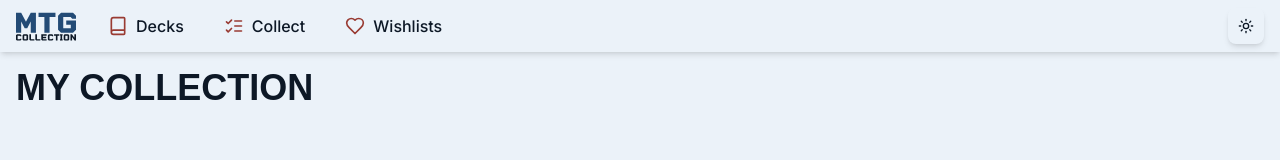
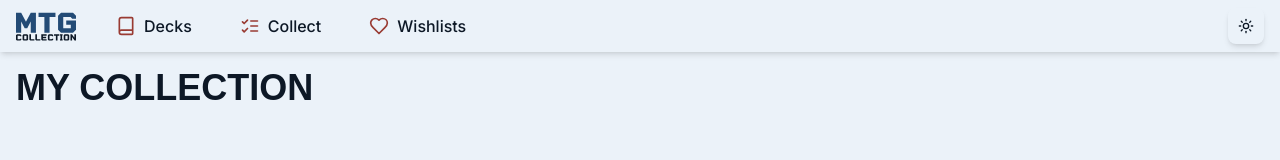
Before and after one commit to princewav/magic-collection, a Next.js app: page /collection in a window 1280 px wide. Shown: the top 160 px of the page. Built offline with nearby package versions, Linux system fonts and the light colour scheme.

Commit message:
refactor(Navbar): adjust layout and spacing

```diff
--- a/src/components/navbar/Navbar.tsx
+++ b/src/components/navbar/Navbar.tsx
@@ -24,7 +24,7 @@ const Navbar: React.FC<{}> = () => {
           <Logo className="w-15" />
         </Link>
       </div>
-      <div className="flex flex-grow justify-around md:justify-start md:gap-2">
+      <div className="ml-2 flex flex-grow justify-around md:justify-start md:gap-4">
         <NavDropdown
           label="Decks"
           triggerContent={
--- a/src/components/ui/button.tsx
+++ b/src/components/ui/button.tsx
@@ -5,7 +5,7 @@ import { cva, type VariantProps } from 'class-variance-authority';
 import { cn } from '@/lib/utils';
 
 const buttonVariants = cva(
-  "inline-flex cursor-pointer items-center justify-center gap-2 whitespace-nowrap rounded-md text-sm font-medium transition-all ease-in-out  disabled:opacity-25 disabled:cursor-not-allowed [&_svg]:pointer-events-none [&_svg:not([class*='size-'])]:size-4 shrink-0 [&_svg]:shrink-0 outline-none focus-visible:border-ring focus-visible:ring-ring/50 focus-visible:ring-[3px] aria-invalid:ring-destructive/20 dark:aria-invalid:ring-destructive/40 aria-invalid:border-destructive shadow-md cursor-pointer",
+  "inline-flex cursor-pointer items-center justify-center gap-2 whitespace-nowrap rounded-md text-sm font-medium transition-all ease-in-out  disabled:opacity-25 disabled:cursor-not-allowed [&_svg]:pointer-events-none [&_svg:not([class*='size-'])]:size-4 shrink-0 [&_svg]:shrink-0 outline-none focus-visible:border-ring focus-visible:ring-ring/50 focus-visible:ring-[3px] aria-invalid:ring-destructive/20 dark:aria-invalid:ring-destructive/40 aria-invalid:border-destructive shadow-md cursor-pointer duration-300",
   {
     variants: {
       variant: {
@@ -13,7 +13,7 @@ const buttonVariants = cva(
         destructive:
           'bg-destructive text-white  hover:bg-destructive/90 focus-visible:ring-destructive/20 dark:focus-visible:ring-destructive/40',
         outline:
-          'border   bg-background  hover:bg-accent hover:text-accent-foreground',
+          'border bg-background hover:bg-secondary/50 active:bg-secondary hover:text-accent-foreground',
         secondary:
           'bg-secondary text-secondary-foreground  hover:bg-secondary/80',
         ghost: 'hover:bg-accent/40 hover:text-accent-foreground',
```
